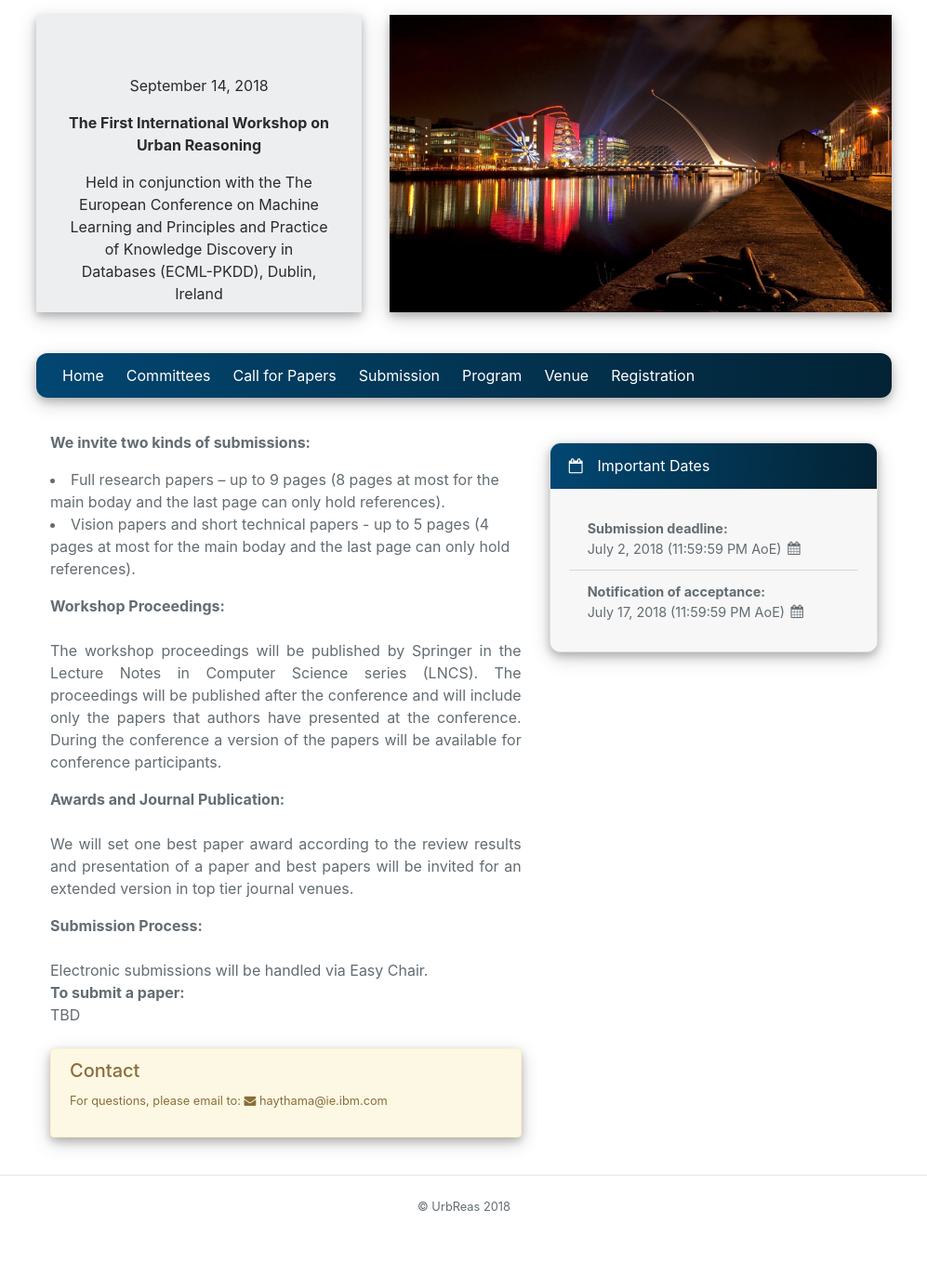
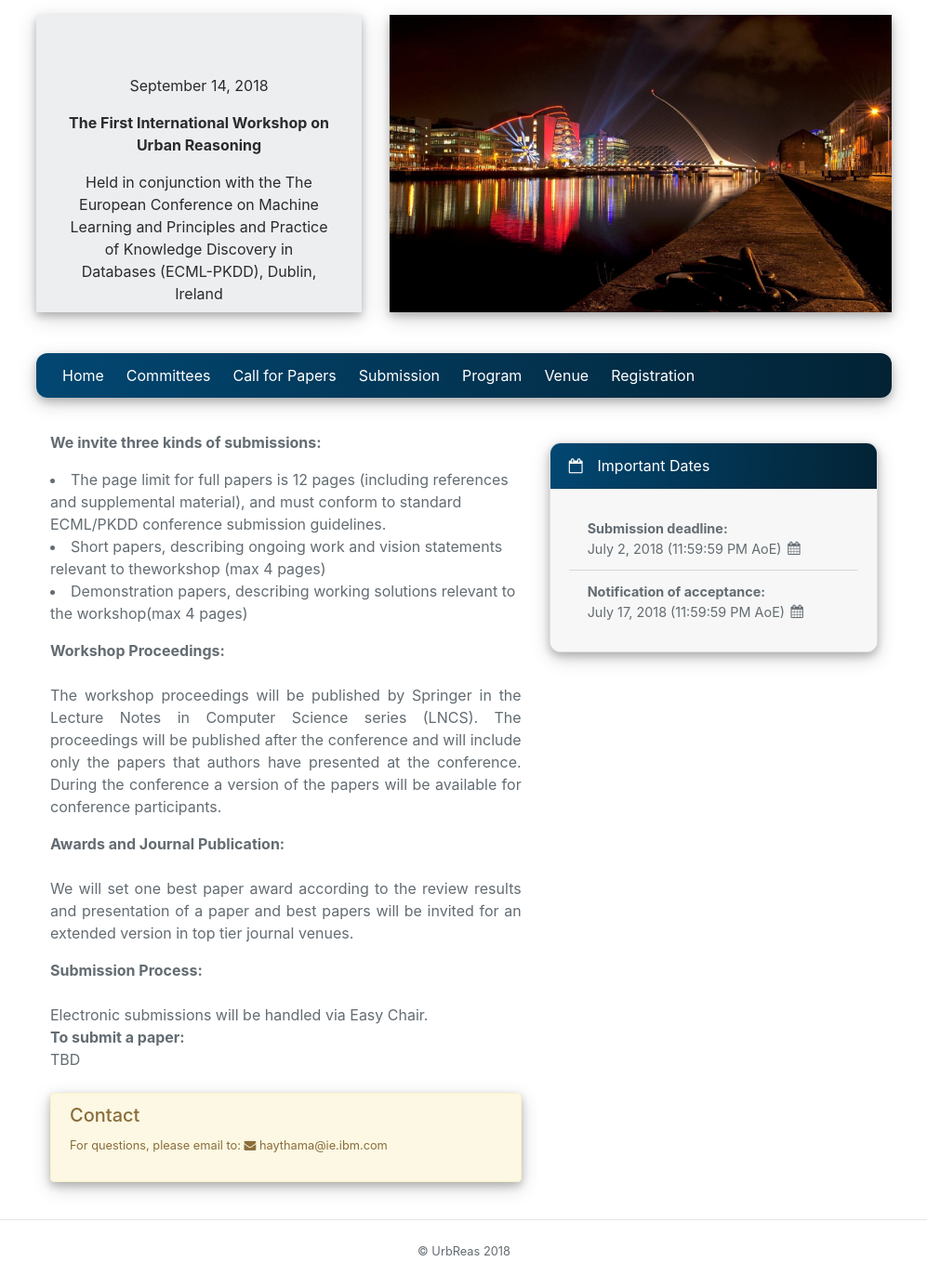
Before and after one commit to UrbanReasoningWorkshop/urbanreasoningworkshop.github.io, a Jekyll site: the page built from submission.html, in a window 1280 px wide. Shown: the whole page at 93% size, without its empty margins (141-1138 px from the left). Built offline with Jekyll 4.4.1, drawn with Linux system fonts in a browser that asks for light colours; nearby versions of some CDN libraries; before the commit the page ends 1324 px from its top, so only the background shows below that.

Commit message:
Update submission.html

```diff
--- a/submission.html
+++ b/submission.html
@@ -12,10 +12,14 @@ slide_id: 0
 
                     <p align="justify">
 
-                            <b>We invite two kinds of submissions:</b>
-                            <li>Full research papers – up to 9 pages (8 pages at most for the main boday and the last page can only hold references).</li>
-                            <li>Vision papers and short technical papers - up to 5 pages (4 pages at most for the main boday and the last page can only hold references).</li>
-
+                            <b>We invite three kinds of submissions:</b>
+                            <li>The page limit for full papers is 12 pages (including references and
+                                supplemental material), and must conform to standard ECML/PKDD
+                                conference submission guidelines.</li>
+                           <li>Short papers, describing ongoing work and vision statements relevant
+                               to theworkshop (max 4 pages)</li>
+                            <li>Demonstration papers, describing working solutions relevant to the
+                                workshop(max 4 pages)</li>
                         </p>
 
                         <p align="justify">
```
